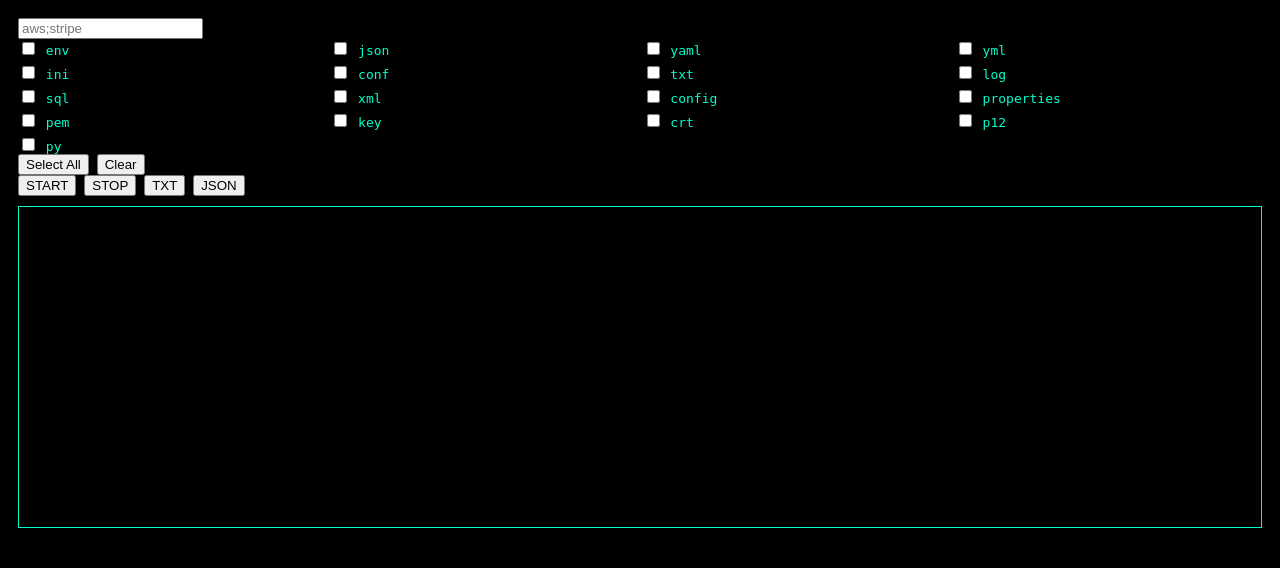
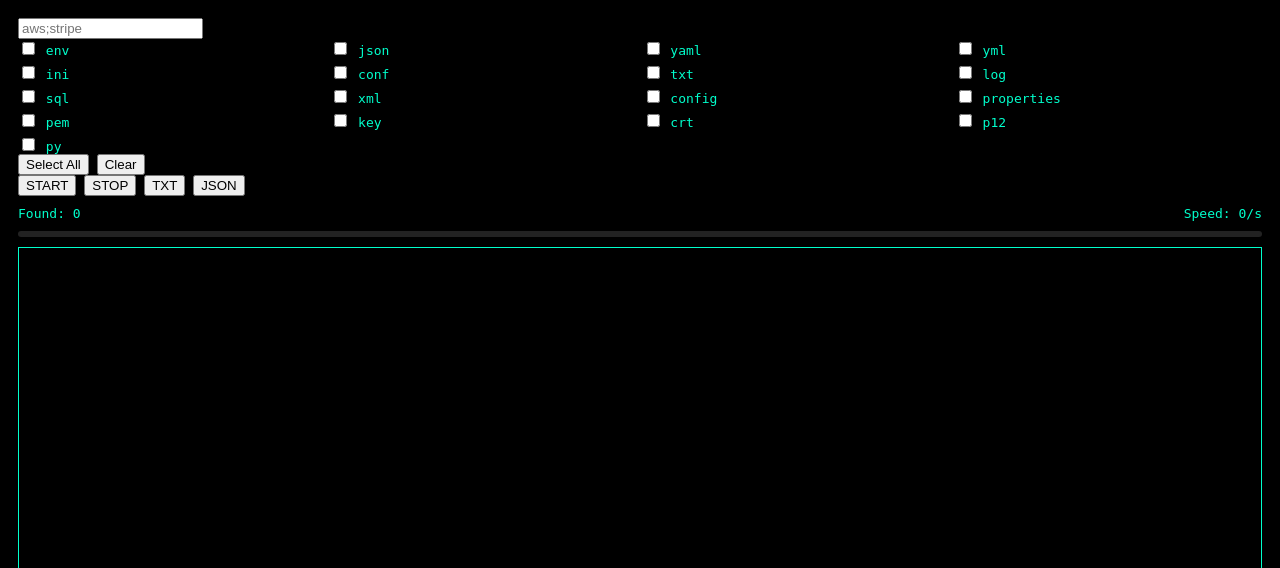
Before and after one commit to gptyasser8-bit/YSHDORKER, a Flask app: page / in a window 1280 px wide. Shown: the top 568 px of the page. Run offline with Flask 3, Linux system fonts and the light colour scheme.

Commit message:
Update index.html

```diff
--- a/templates/index.html
+++ b/templates/index.html
@@ -2,12 +2,41 @@
 <html>
 <head>
 <meta charset="UTF-8">
-<title>Dorker</title>
+<title>Dorker Ultra</title>
 
 <style>
 body{background:#000;color:#00ffcc;font-family:monospace;padding:10px;}
+
 .grid{display:grid;grid-template-columns:repeat(4,1fr);gap:5px;}
-#log{background:#000;height:300px;overflow:auto;border:1px solid #00ffcc;margin-top:10px;padding:10px;}
+
+#log{
+background:#000;
+height:300px;
+overflow:auto;
+border:1px solid #00ffcc;
+margin-top:10px;
+padding:10px;
+}
+
+.stats{
+display:flex;
+justify-content:space-between;
+margin-top:10px;
+}
+
+.progress{
+height:6px;
+background:#222;
+margin-top:10px;
+border-radius:10px;
+overflow:hidden;
+}
+
+.fill{
+height:100%;
+width:0%;
+background:#00ffcc;
+}
 </style>
 
 </head>
@@ -32,16 +61,37 @@ body{background:#000;color:#00ffcc;font-family:monospace;padding:10px;}
 <button onclick="download('txt')">TXT</button>
 <button onclick="download('json')">JSON</button>
 
+<div class="stats">
+<div>Found: <span id="found">0</span></div>
+<div>Speed: <span id="speed">0</span>/s</div>
+</div>
+
+<div class="progress">
+<div class="fill" id="bar"></div>
+</div>
+
 <div id="log"></div>
 
 <script>
 let source;
+let found=0;
+let startTime;
 
 function log(t){
 let el=document.getElementById("log")
-let d=document.createElement("div")
-d.textContent=t
-el.appendChild(d)
+
+let line=document.createElement("div")
+line.textContent=t
+
+// لون خاص للفاوند
+if(t.includes("SECRET FOUND")){
+line.style.color="#00ff41"
+}
+if(t.includes("Checking")){
+line.style.color="#00ccff"
+}
+
+el.appendChild(line)
 el.scrollTop=el.scrollHeight
 }
 
@@ -55,6 +105,10 @@ return ex
 }
 
 function start(){
+found=0
+document.getElementById("log").innerHTML=""
+startTime=Date.now()
+
 fetch("/start",{
 method:"POST",
 headers:{'Content-Type':'application/json'},
@@ -66,7 +120,24 @@ ext:getExt()
 
 if(source) source.close()
 source=new EventSource("/logs")
-source.onmessage=e=>log(e.data)
+
+source.onmessage=e=>{
+log(e.data)
+
+if(e.data.includes("SECRET FOUND")){
+found++
+
+document.getElementById("found").innerText=found
+
+let elapsed=(Date.now()-startTime)/1000
+let speed=(found/elapsed).toFixed(1)
+
+document.getElementById("speed").innerText=speed
+
+let progress=Math.min(found*2,100)
+document.getElementById("bar").style.width=progress+"%"
+}
+}
 }
 
 function stop(){
```
